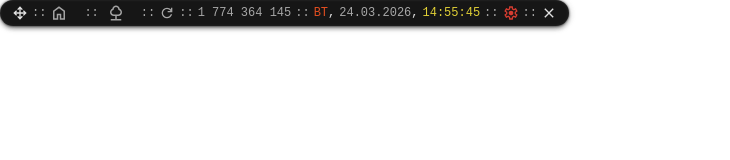
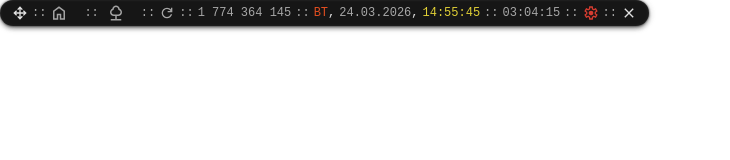
Before and after one commit to qjalti/daysOfWeekAndPercentsLeft, an Electron app: page index.html in a window 730 px wide. Drawn offline with Linux system fonts and the light colour scheme; no server answers.

Commit message:
add remaining time

```diff
--- a/css/index.css
+++ b/css/index.css
@@ -31,7 +31,7 @@ body {
   font-size: 12px;
   margin: 0;
   color: rgba(255, 255, 255, 0.625);
-  width: 640px;
+  width: 730px;
   height: 32px !important;
   user-select: none;
   transition: all 300ms cubic-bezier(0.4, 0, 0.2, 1);
--- a/index.html
+++ b/index.html
@@ -61,6 +61,8 @@
       <div id="dateDiv"></div>
       <div id="timeDiv"></div>
       ::
+      <div id="remaining">REM</div>
+      ::
       <svg
         xmlns="http://www.w3.org/2000/svg"
         viewBox="0 -960 960 960"
--- a/js/index.js
+++ b/js/index.js
@@ -12,6 +12,29 @@ const CURRENT_DAY = NOW.getDay();
 const TOTAL_WORK_HOURS = CURRENT_DAY === 5 ? 8 : 9;
 
 const TOTAL_SECONDS = TOTAL_WORK_HOURS * 60 * 60; // 9 часов (8 рабочих часов + 1 обеденных час)
+
+const getTimeUntil = () => {
+  const now = new Date();
+  const target = new Date();
+
+  target.setHours(18, 0, 0, 0);
+
+  if (now > target) {
+    target.setDate(target.getDate() + 1);
+  }
+
+  const diff = target - now;
+
+  const hours = Math.floor(diff / (1000 * 60 * 60));
+  const minutes = Math.floor((diff / (1000 * 60)) % 60);
+  const seconds = Math.floor((diff / 1000) % 60);
+
+  const h = String(hours).padStart(2, "0");
+  const m = String(minutes).padStart(2, "0");
+  const s = String(seconds).padStart(2, "0");
+
+  window.REMAINING_TIME_VALUE.innerText = `${h}:${m}:${s}`;
+};
 
 const writeCurrentTimestamp = () => {
   const TIMESTAMP_DIV = document.querySelector("#timestampDiv");
@@ -175,6 +198,7 @@ const updateDayOfWeek = () => {
 document.addEventListener("DOMContentLoaded", () => {
   window.INDOOR_TEMP_VALUE = document.getElementById("indoorTemp");
   window.OUTDOOR_TEMP_VALUE = document.getElementById("outdoorTemp");
+  window.REMAINING_TIME_VALUE = document.getElementById("remaining");
   window.CLOSE_BTN = document.getElementById("closeBtn");
 
   window.NEW_BOX_DIV = document.getElementById("new-box");
@@ -226,6 +250,7 @@ document.addEventListener("DOMContentLoaded", () => {
   setInterval(updateTemperature, 1000 * 60 * 15);
   setInterval(writeCurrentTimestamp, 1000);
   setInterval(writeCurrentTime, 1000);
+  setInterval(getTimeUntil, 1000);
   setTimeout(() => {
     window.MAIN_BOX.classList.add("grow-in");
   }, 250);
--- a/main.js
+++ b/main.js
@@ -19,7 +19,7 @@ let tray = null;
 
 app.whenReady().then(() => {
   win = new BrowserWindow({
-    width: 648,
+    width: 730,
     height: 32,
     // width: 1920,
     // height: 1080,
```
Also changed, not shown: README.md.
